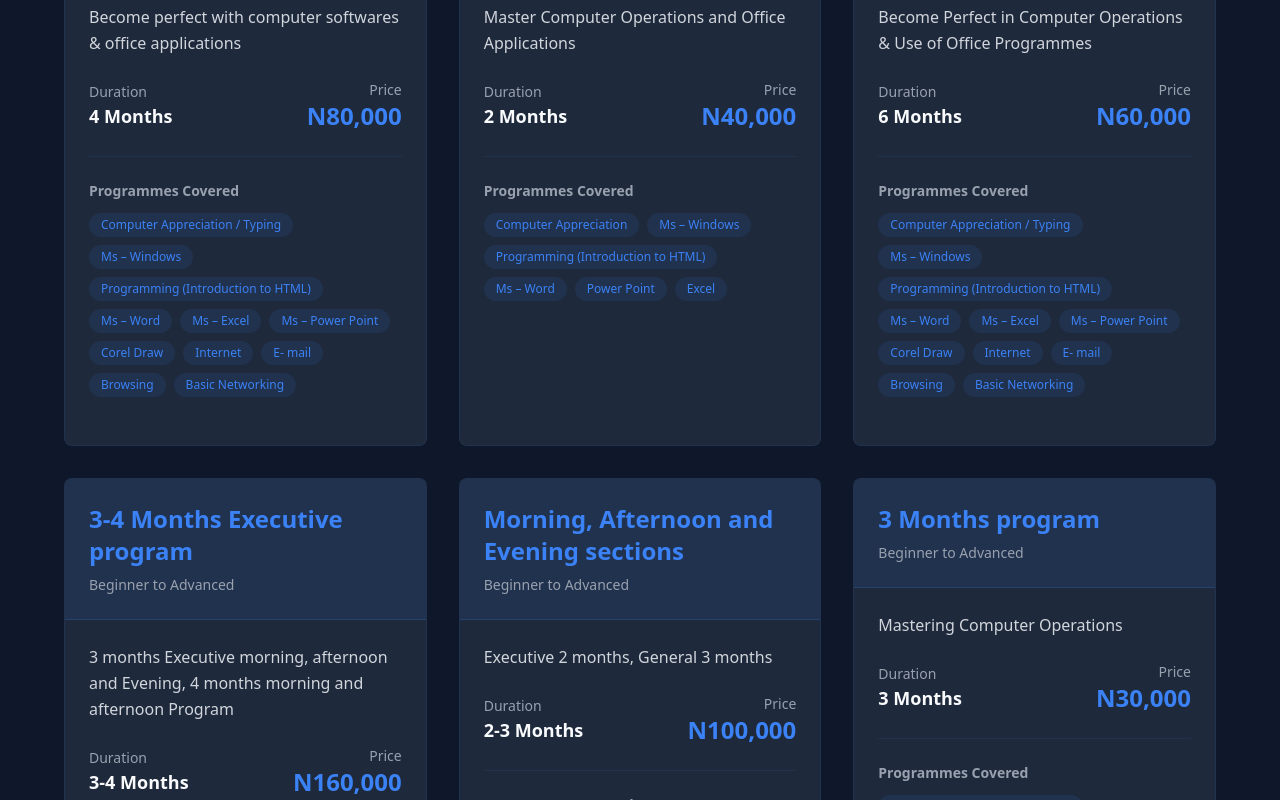
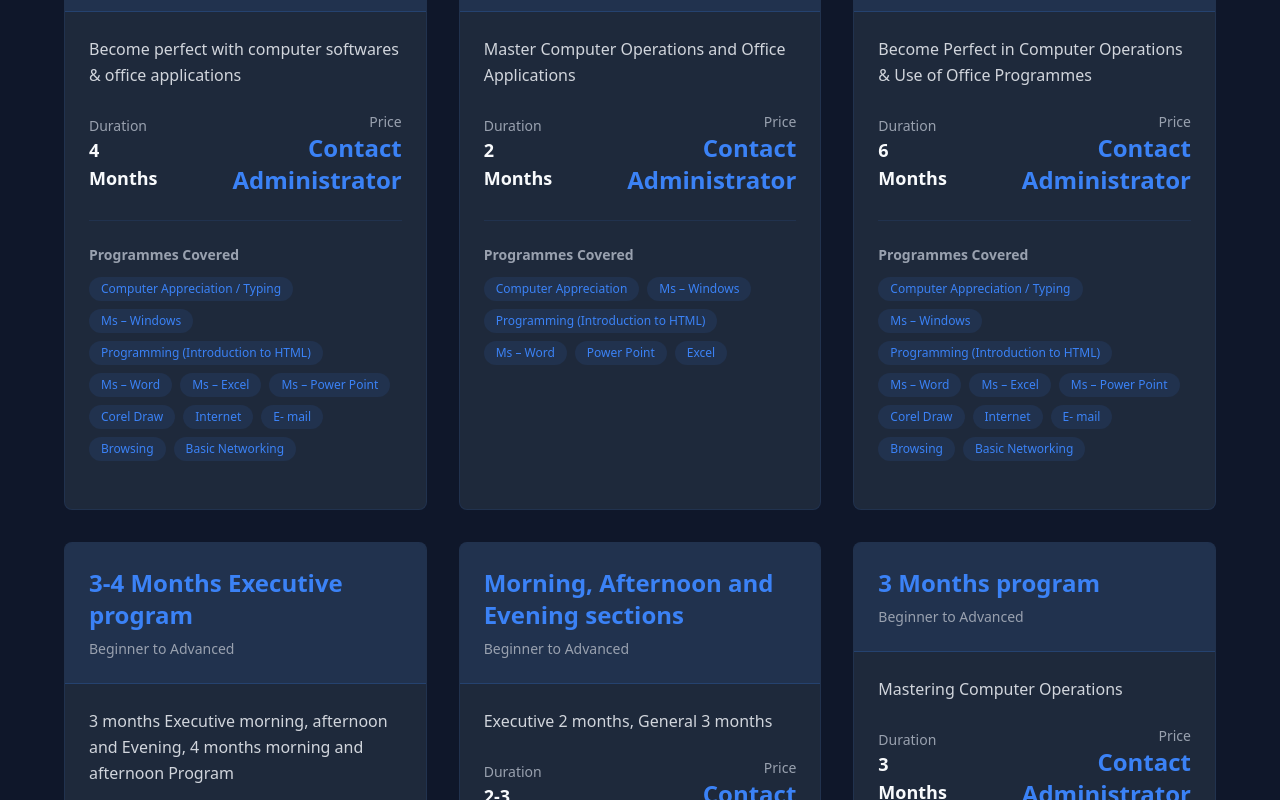
Before and after one commit to chally-lang/prevsite, a Next.js app: page /courses in a window 1280 px wide. Shown: the part 1360-2160 px from the top of the page. Built offline with nearby package versions, Linux system fonts and the light colour scheme; no server answers.

Commit message:
Update page.tsx

```diff
--- a/src/app/(public)/courses/page.tsx
+++ b/src/app/(public)/courses/page.tsx
@@ -10,7 +10,7 @@ export default function CoursesPage() {
       description: "",
       duration: "3 Months",
       level: "Beginner to Advanced",
-      price: " N60,000",
+      price: " Contact Administrator",
       topics: ["Computer Appreciation / Typing","Ms – Windows","Programming (Introduction to HTML)","Ms – Word","Ms – Excel","Ms – Power Point","Corel Draw","Internet", "E- mail", "Browsing & Basic Networking"]
     },
     {
@@ -19,7 +19,7 @@ export default function CoursesPage() {
       description: "Morning & Afternoon",
       duration: "2 Months",
       level: "Beginner to Advanced",
-      price: "N80,000",
+      price: "Contact Administrator",
       topics: ["Computer Appreciation / Typing","Windows","Programming (Introduction to HTML)","MS – Word","MS – Excel","Ms-Access","MS – Power Point","Corel Draw","Publisher","Internet", "E- mail","Browsing & Basic Networking"]
     },
     {
@@ -28,7 +28,7 @@ export default function CoursesPage() {
       description: "Create stunning visual content with Graphics Package,and design principles",
       duration: "3 Months ",
       level: "Beginner to Advanced",
-      price: "N80,000",
+      price: "Contact Administrator",
       topics: ["Corel Draw", "Color separation","Canva", "PicsArt colour", "Adobe Illustrator","Photo Paint", "Adobe Photoshop"]
     },
     {
@@ -37,7 +37,7 @@ export default function CoursesPage() {
       description: "Become perfect with computer softwares & office applications",
       duration: "4 Months",
       level: "Beginner to Advanced",
-      price: " N80,000",
+      price: " Contact Administrator",
       topics: ["Computer Appreciation / Typing","Ms – Windows","Programming (Introduction to HTML)","Ms – Word","Ms – Excel","Ms – Power Point","Corel Draw","Internet", "E- mail", "Browsing","Basic Networking"]
     },
     {
@@ -46,7 +46,7 @@ export default function CoursesPage() {
       description: "Master Computer Operations and Office Applications",
       duration: "2 Months",
       level: "Beginner to Advanced",
-      price: "N40,000",
+      price: "Contact Administrator",
       topics: ["Computer Appreciation","Ms – Windows","Programming (Introduction to HTML)","Ms – Word","Power Point","Excel"]
     },
     {
@@ -55,7 +55,7 @@ export default function CoursesPage() {
       description: "Become Perfect in Computer Operations & Use of Office Programmes",
       duration: "6 Months",
       level: "Beginner to Advanced",
-      price: " N60,000 ",
+      price: " Contact Administrator ",
       topics: ["Computer Appreciation / Typing","Ms – Windows","Programming (Introduction to HTML)","Ms – Word","Ms – Excel","Ms – Power Point","Corel Draw","Internet", "E- mail", "Browsing","Basic Networking"]
     },
       {
@@ -64,7 +64,7 @@ export default function CoursesPage() {
       description: "3 months Executive morning, afternoon and Evening, 4 months morning and afternoon Program",
       duration: "3-4 Months",
       level: "Beginner to Advanced",
-      price: " N160,000  ",
+      price: " Contact Administrator  ",
       topics: ["Computer Appreciation / Typing","Ms – Windows","Programming (Introduction to HTML)","Ms – Word","Ms – Excel","Ms – Power Point","Corel Draw","Internet", "E- mail", "Browsing","Basic Networking", "Photoshop","Canva", "PicsArt colour","Photo Paint", "Page Maker","Instant Artist","Print Artist","Typing Tutor","Adobe Illustrator","Introduction to CODING"]
     },
      {
@@ -73,7 +73,7 @@ export default function CoursesPage() {
       description: "Executive 2 months, General 3 months",
       duration: "2-3 Months",
       level: "Beginner to Advanced",
-      price: " N100,000  ",
+      price: " Contact Administrator ",
       topics: ["Computer Appreciation / Typing","Ms – Windows","Programming (Introduction to HTML)","Ms – Word","Ms – Excel","Ms – Power Point","Ms - Publisher","Corel Draw","Ms-Access","Internet", "E- mail", "Browsing","Basic Networking", "PicsArt colour","Photo Paint", "Page Maker","Instant Artist","Introduction to CODING"]
     },
      {
@@ -82,7 +82,7 @@ export default function CoursesPage() {
       description: "Mastering Computer Operations",
       duration: "3 Months",
       level: "Beginner to Advanced",
-      price: " N30,000  ",
+      price: " Contact Administrator  ",
       topics: ["Computer Appreciation / Typing","Ms – Windows","Programming (Introduction to HTML)","Ms – Word","Ms – Power Point OR Ms - Excel"]
     }
     ,
@@ -92,7 +92,7 @@ export default function CoursesPage() {
       description: "Mastering Computer Operations",
       duration: "2 Months",
       level: "Beginner to Advanced",
-      price: " N20,000  ",
+      price: " Contact Administrator  ",
       topics: ["Computer Appreciation / Typing","Ms – Windows","Programming (Introduction to HTML)","Ms – Word"]
     }
     ,
@@ -102,7 +102,7 @@ export default function CoursesPage() {
       description: "Mastering Computer Operations",
       duration: "4 Months",
       level: "Beginner to Advanced",
-      price: " N40,000  ",
+      price: " Contact Administrator ",
       topics: ["Computer Appreciation / Typing","Ms – Windows","Programming (Introduction to HTML)","Ms – Word","Ms – Power Point OR Ms - Excel"]
     }
   ];
@@ -114,7 +114,7 @@ export default function CoursesPage() {
       description: "",
       duration: "2 Months",
       level: "Special Programme",
-      price: " N100,000",
+      price: " Contact Administrator",
       topics: [""]
     },
     {
@@ -123,7 +123,7 @@ export default function CoursesPage() {
       description: "HTML 5, CSS, JavaScript",
       duration: "2 Months",
       level: "Special programme",
-      price: "N70,000",
+      price: " Contact Administrator",
     },
     {
       id: 3,
@@ -131,7 +131,7 @@ export default function CoursesPage() {
       description: "",
       duration: "2 Months",
       level: "Special programme",
-      price: "N50,000",
+      price: "Contact Administrator",
     },
      {
       id: 4,
@@ -139,7 +139,7 @@ export default function CoursesPage() {
       description: "",
       duration: "1 Month",
       level: "Special programme",
-      price: "N60,000",
+      price: "Contact Administrator",
     },
      {
       id: 5,
@@ -147,7 +147,7 @@ export default function CoursesPage() {
       description: "Mastering Cyber Security",
       duration: "3 Months",
       level: "Special programme",
-      price: "N250,000",
+      price: "Contact Administrator",
     },
        {
       id: 6,
@@ -155,7 +155,7 @@ export default function CoursesPage() {
       description: "Mastering Cyber Security",
       duration: "1 Month",
       level: "Special programme",
-      price: "N30,000",
+      price: "Contact Administrator",
     },
       {
       id: 7,
@@ -163,7 +163,7 @@ export default function CoursesPage() {
       description: "",
       duration: "1 Month",
       level: "Special programme",
-      price: "N50,000",
+      price: "Contact Administrator",
     },
       {
       id: 8,
@@ -171,7 +171,7 @@ export default function CoursesPage() {
       description: "Mastering AI & Web Development",
       duration: "1 Month",
       level: "Special programme",
-      price: "N140,000",
+      price: "Contact Administrator",
     },
     {
       id: 9,
@@ -179,7 +179,7 @@ export default function CoursesPage() {
       description: "Mastering AUTO CAD",
       duration: "1 Month",
       level: "Special programme",
-      price: "N50,000",
+      price: "Contact Administrator",
     },
     {
       id: 10,
@@ -187,7 +187,7 @@ export default function CoursesPage() {
       description: "Mastering Jamb CBT",
       duration: "1 Month",
       level: "Special programme",
-      price: "N20,000",
+      price: "Contact Administrator",
     },
      {
       id: 11,
@@ -195,7 +195,7 @@ export default function CoursesPage() {
       description: "Node.Js, JQuery/React Js (4 months),JavaScript, MongoDB/MySQL",
       duration: "4 Months",
       level: "Special programme",
-      price: "N140,000",
+      price: "Contact Administrator",
     },
       {
       id: 12,
@@ -203,7 +203,7 @@ export default function CoursesPage() {
       description: "Node.Js, Express Js, react Native, Expo and Api Integration",
       duration: "3 Months",
       level: "Special programme",
-      price: "N150,000",
+      price: "Contact Administrator",
     },
       {
       id: 13,
@@ -211,7 +211,7 @@ export default function CoursesPage() {
       description: "",
       duration: "1 Month",
       level: "Special programme",
-      price: "N20,000",
+      price: "Contact Administrator",
     },
     {
       id: 14,
@@ -219,7 +219,7 @@ export default function CoursesPage() {
       description: "",
       duration: "1 Month",
       level: "Special programme",
-      price: "N70,000",
+      price: "Contact Administrator",
     },
     {
       id: 15,
@@ -227,7 +227,7 @@ export default function CoursesPage() {
       description: "",
       duration: "4 Months",
       level: "Special programme",
-      price: "N200,000",
+      price: "Contact Administrator",
     },
     {
       id: 16,
@@ -235,7 +235,7 @@ export default function CoursesPage() {
       description: "",
       duration: "1 Month",
       level: "Special programme",
-      price: "N80,000",
+      price: "Contact Administrator",
     },
       {
       id: 17,
@@ -243,7 +243,7 @@ export default function CoursesPage() {
       description: "Data Analysis",
       duration: "2 Weeks",
       level: "Special programme",
-      price: "N50,000",
+      price: "Contact Administrator",
     },
       {
       id: 18,
@@ -251,7 +251,7 @@ export default function CoursesPage() {
       description: "Data Analysis",
       duration: "2 Months",
       level: "Special programme",
-      price: "N120,000",
+      price: "Contact Administrator",
     },
     {
       id: 19,
@@ -259,7 +259,7 @@ export default function CoursesPage() {
       description: "Data Analysis",
       duration: "1 Month",
       level: "Special programme",
-      price: "N30,000",
+      price: "Contact Administrator",
     },
       {
       id: 20,
@@ -267,7 +267,7 @@ export default function CoursesPage() {
       description: "Data Analysis",
       duration: "2 Months",
       level: "Special programme",
-      price: "N150,000",
+      price: "Contact Administrator",
     },
       {
       id: 21,
@@ -275,7 +275,7 @@ export default function CoursesPage() {
       description: "",
       duration: "3 Months",
       level: "Special programme",
-      price: "N200,000",
+      price: "Contact Administrator",
     },
      {
       id: 22,
@@ -283,7 +283,7 @@ export default function CoursesPage() {
       description: "",
       duration: "1 Month",
       level: "Special programme",
-      price: "N100,000",
+      price: "Contact Administrator",
     },
     {
       id: 23,
@@ -291,7 +291,7 @@ export default function CoursesPage() {
       description: "",
       duration: "3 Months",
       level: "Special programme",
-      price: "N300,000",
+      price: "Contact Administrator",
     },
     {
       id: 24,
@@ -299,7 +299,7 @@ export default function CoursesPage() {
       description: "",
       duration: "2 Months",
       level: "Special programme",
-      price: "N200,000",
+      price: "Contact Administrator",
     },
     {
       id: 25,
@@ -307,7 +307,7 @@ export default function CoursesPage() {
       description: "",
       duration: "2 Months",
       level: "Special programme",
-      price: "N50,000",
+      price: "Contact Administrator",
     },
      {
       id: 26,
@@ -315,7 +315,7 @@ export default function CoursesPage() {
       description: "",
       duration: "1 Month",
       level: "Special programme",
-      price: "N50,000",
+      price: "Contact Administrator",
     },
     {
       id: 27,
@@ -323,7 +323,7 @@ export default function CoursesPage() {
       description: "",
       duration: "2 Months",
       level: "Special programme",
-      price: "N180,000",
+      price: "Contact Administrator",
     },
      {
       id: 28,
@@ -331,7 +331,7 @@ export default function CoursesPage() {
       description: "",
       duration: "3 Months",
       level: "Special programme",
-      price: "N105,000",
+      price: "Contact Administrator",
     },
      {
       id: 29,
@@ -339,7 +339,7 @@ export default function CoursesPage() {
       description: "",
       duration: "12 Months",
       level: "Special programme",
-      price: "N360,000",
+      price: "Contact Administrator",
     },
 
      {
@@ -348,15 +348,15 @@ export default function CoursesPage() {
       description: "",
       duration: "6 Months",
       level: "Special programme",
-      price: "N180,000",
+      price: "Contact Administrator",
     },
        {
       id: 31,
       title: "Onlline Training /Home  Classes",
       description: "Executive Classes",
       duration: "",
-      level: "Special programme",
-      price: "",
+      level: "Special programm",
+      price: "Contact Administrator",
     },
 
   ];
```
